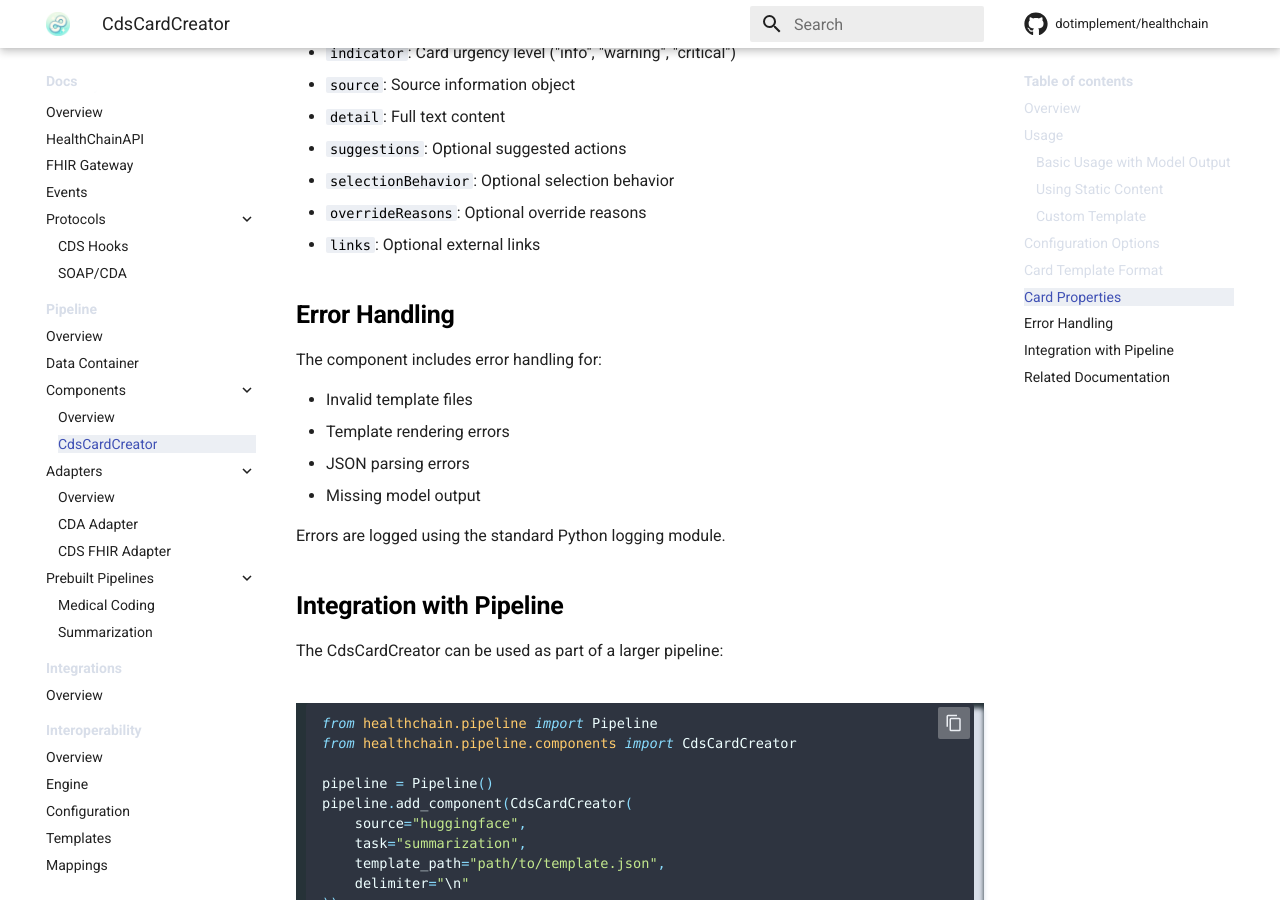
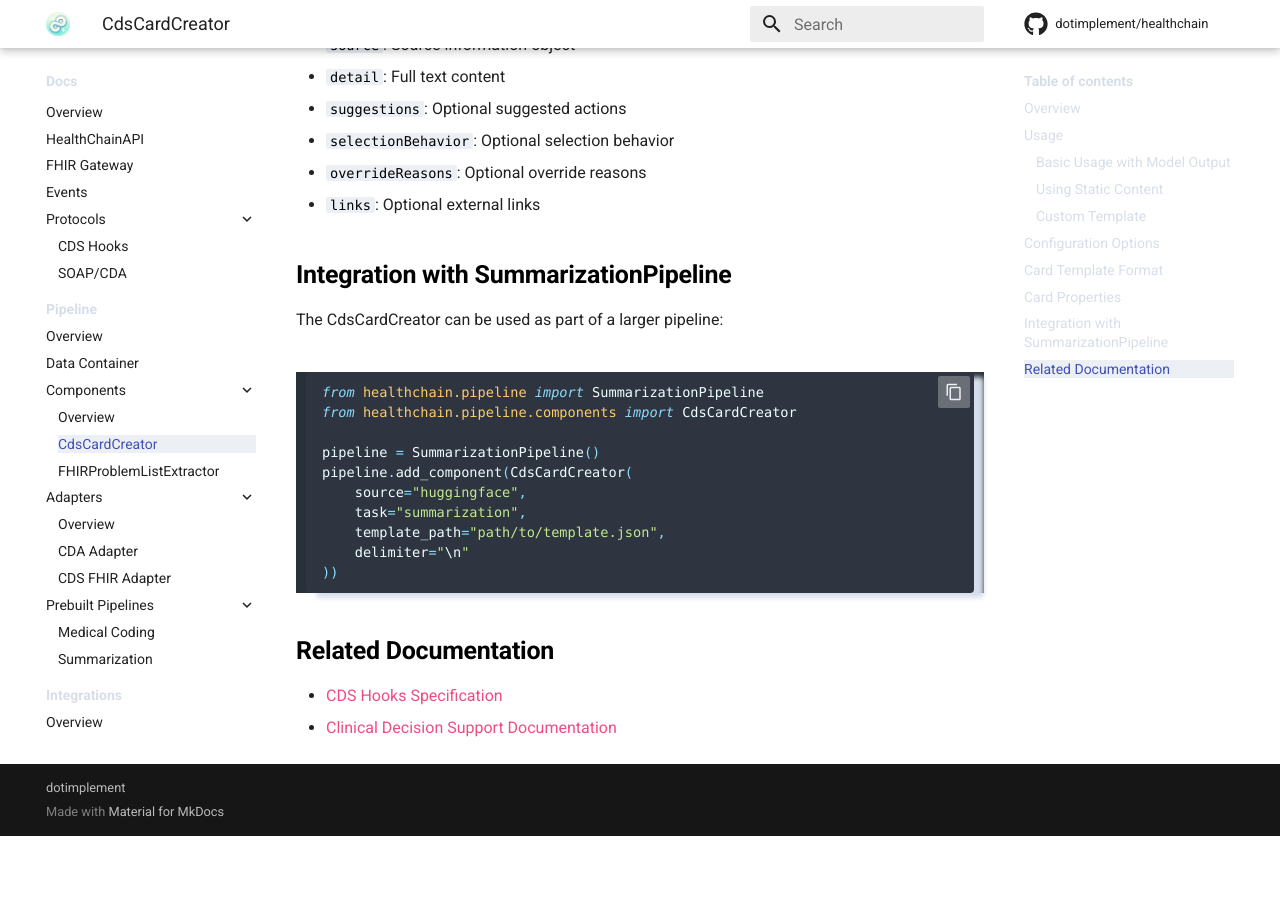
Before and after one commit to dotimplement/HealthChain, an MkDocs documentation site: the page built from docs/reference/pipeline/components/cdscardcreator.md, in a window 1280 px wide and 900 px high, scrolled down 2583 px. Built offline with MkDocs 1.6.1 and Material for MkDocs 9.7.7, drawn with Linux system fonts in a browser that asks for light colours; comment, search, counter and statistics services are not loaded; after the commit the page ends 3419 px from its top, so only the background shows below that; some of the changed text lies outside the part shown.

Commit message:
Update docs

````diff
--- a/docs/reference/pipeline/components/cdscardcreator.md
+++ b/docs/reference/pipeline/components/cdscardcreator.md
@@ -95,26 +94,16 @@ The created cards have the following properties:
 - `overrideReasons`: Optional override reasons
 - `links`: Optional external links
 
-## Error Handling
 
-The component includes error handling for:
-
-- Invalid template files
-- Template rendering errors
-- JSON parsing errors
-- Missing model output
-
-Errors are logged using the standard Python logging module.
-
-## Integration with Pipeline
+## Integration with SummarizationPipeline
 
 The CdsCardCreator can be used as part of a larger pipeline:
 
 ```python
-from healthchain.pipeline import Pipeline
+from healthchain.pipeline import SummarizationPipeline
 from healthchain.pipeline.components import CdsCardCreator
 
-pipeline = Pipeline()
+pipeline = SummarizationPipeline()
 pipeline.add_component(CdsCardCreator(
     source="huggingface",
     task="summarization",
@@ -123,7 +112,6 @@ pipeline.add_component(CdsCardCreator(
 ))
 ```
 
-
 ## Related Documentation
 
 - [CDS Hooks Specification](https://cds-hooks.org/)
--- a/mkdocs.yml
+++ b/mkdocs.yml
@@ -32,6 +32,7 @@ nav:
         - Components:
           - Overview: reference/pipeline/components/components.md
           - CdsCardCreator: reference/pipeline/components/cdscardcreator.md
+          - FHIRProblemListExtractor: reference/pipeline/components/fhirproblemextractor.md
         - Adapters:
           - Overview: reference/pipeline/adapters/adapters.md
           - CDA Adapter: reference/pipeline/adapters/cdaadapter.md
````
Also changed, not shown: other parts of docs/reference/pipeline/components/cdscardcreator.md (+0 -1 lines), docs/reference/pipeline/components/components.md (+2 -2 lines), docs/reference/pipeline/components/fhirproblemextractor.md (added, +107 -0 lines), 2 other files.
